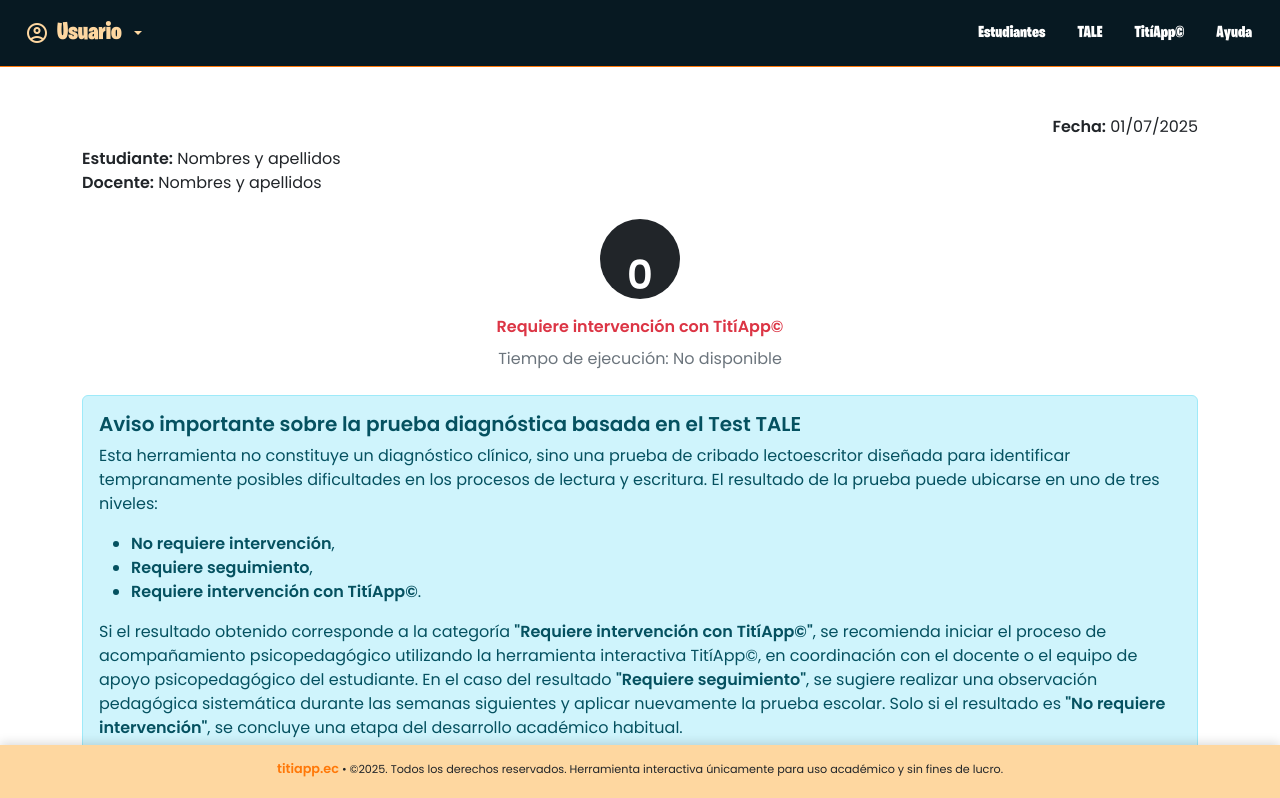
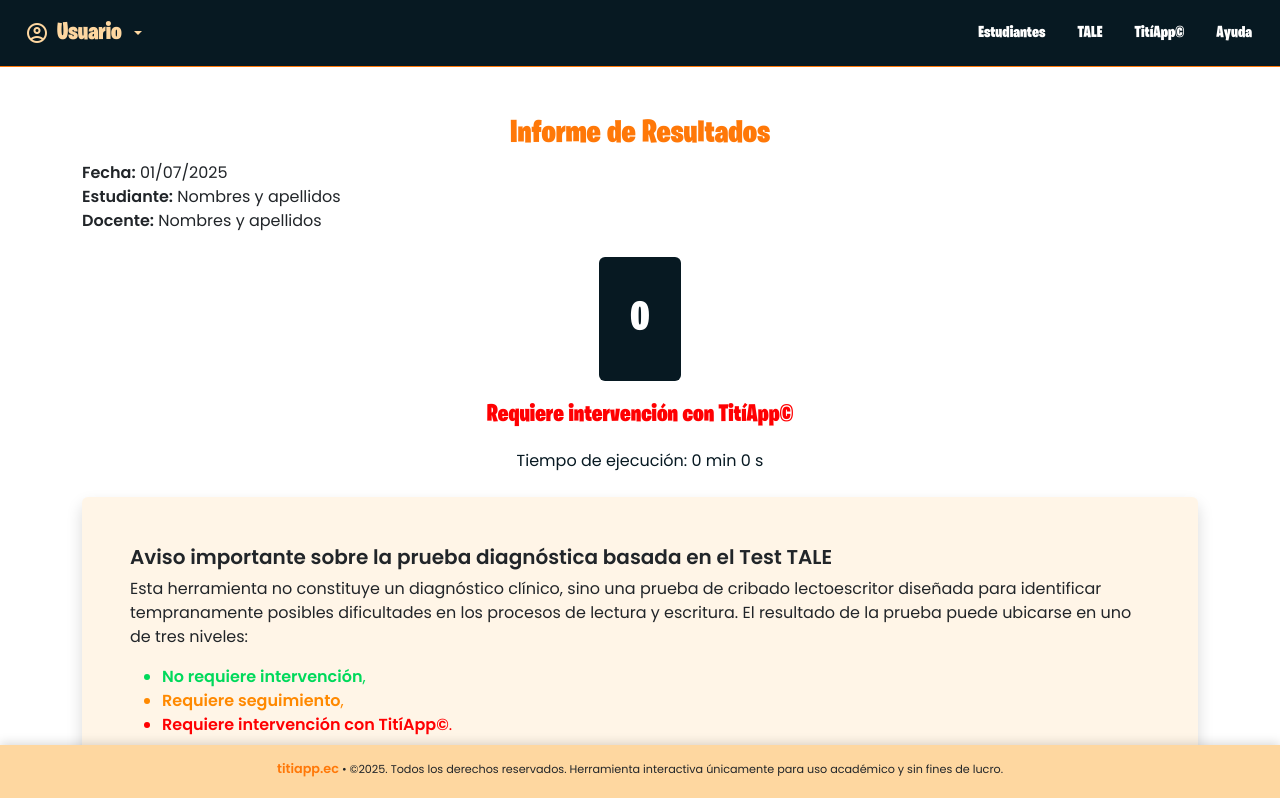
Before and after one commit to andrescaicedolopez11/titiapp_tale, a Vue app: page /Resultado in a window 1280 px wide. Shown: the top 798 px of the page. Built offline with nearby package versions, Linux system fonts and the light colour scheme.

Commit message:
Correcciones en Resultados y perEstudiantes

```diff
--- a/src/components/Estudiantes.vue
+++ b/src/components/Estudiantes.vue
@@ -19,10 +19,11 @@
             <p class="card-text">{{ calcularEdad(estudiante.fecha_nacimiento) }} años</p>
             <p class="card-text name_school">{{ estudiante.institucion }}</p>
             <div class="d-flex justify-content-center gap-3 mt-3">
-              <button type="button" class="btn btn_set" @click="irAIndicaciones">
-                <span class="material-symbols-outlined">troubleshoot</span>
-              </button>
-              <button type="button" class="btn btn_set">
+              <button type="button" class="btn btn_set" @click="irAIndicaciones(estudiante)">
+  <span class="material-symbols-outlined">troubleshoot</span>
+</button>
+
+              <button type="button" class="btn btn_set" @click="abrirFicha(estudiante.id)">
                 <span class="material-symbols-outlined">lab_profile</span>
               </button>
               <button type="button" class="btn btn_set" @click="abrirPerfil(estudiante.id)">
@@ -41,10 +42,8 @@
 
     <!-- Modal de Perfil Estudiante -->
     <div
-      v-if="mostrarModal"
-      class="modal fade show d-block"
-      tabindex="-1"
-      style="background: rgba(0, 0, 0, 0.5);"
+      v-if="mostrarModal" class="modal fade show d-block" tabindex="-1"
+style="background: rgba(0, 0, 0, 0.5);"
       role="dialog"
     >
       <div class="modal-dialog modal-dialog-centered modal-lg" role="document">
@@ -76,9 +75,11 @@
 const estudiantesFiltrados = ref([])
 const mostrarModal = ref(false)
 
-const irAIndicaciones = () => {
+const irAIndicaciones = (estudiante) => {
+  localStorage.setItem('nombreEstudiante', estudiante.nombres)
   router.push('/Indicaciones')
 }
+
 
 const cargarEstudiantes = async () => {
   const docenteId = localStorage.getItem('docente_id')
--- /dev/null
+++ b/src/components/Ficha.vue
@@ -0,0 +1,67 @@
+<template>
+  <div class="container  p-4 ">
+    <div class="text-center">
+            <h4 class="text-center mb-4 burbank seccion_titulo">Ficha de evaluación del estudiante</h4>
+
+     <img :src="estudiante.avatar" alt="Imagen de perfil de usuario" class="user_image rounded-circle border-3 border_color mx-auto d-block "/>
+      <p class="pt-4"><strong>Fecha:</strong> {{ fecha }}</p>
+      <p><strong>Estudiante:</strong> {{ estudiante.nombres }}</p>
+      <p><strong>Unidad educativa:</strong> {{ estudiante.institucion }}</p>
+      <p><strong>Provincia:</strong> {{ estudiante.provincia }}</p>
+      <p><strong>Ciudad:</strong> {{ estudiante.ciudad }}</p>
+      <p><strong>Fecha de nacimiento:</strong> {{ estudiante.fecha_nacimiento }}</p>
+
+      <div class="border rounded p-3 mt-4 w-100 mx-auto" :class="colorEvaluacion">
+        <p class="mb-1"><strong>Calificación:</strong> {{ estudiante.evaluacion }} aciertos</p>
+        <p class="mb-0"><strong>Valoración:</strong> {{ mensajeEvaluacion }}</p>
+      </div>
+    </div>
+  </div>
+</template>
+
+<script setup>
+import { computed, ref, onMounted } from 'vue'
+
+const estudiante = ref({})
+
+onMounted(() => {
+  const data = localStorage.getItem('estudianteSeleccionado')
+  if (data) {
+    estudiante.value = JSON.parse(data)
+  }
+})
+
+const fecha = new Date().toLocaleDateString('es-EC', {
+  day: '2-digit',
+  month: '2-digit',
+  year: 'numeric'
+})
+
+const mensajeEvaluacion = computed(() => {
+  const aciertos = estudiante.value.evaluacion || 0
+  if (aciertos >= 8) return 'No requiere intervención con TitíApp©'
+  if (aciertos >= 6) return 'Requiere seguimiento'
+  return 'Requiere intervención con TitíApp©'
+})
+
+const colorEvaluacion = computed(() => {
+  const aciertos = estudiante.value.evaluacion || 0
+  if (aciertos >= 8) return 'bg-confir text-light'
+  if (aciertos >= 6) return 'bg-alert text-light'
+  return 'bg-error text-light'
+})
+</script>
+
+<style scoped>
+.border {
+  border-radius: 1rem;
+  box-shadow: 0 0 6px rgba(0, 0, 0, 0.1);
+}
+.user_image {
+  width: 100px;
+  height: 100px;
+}
+.border_color {
+  border: solid 30px var(--complementary);
+}
+</style>
--- a/src/components/Oraciones.vue
+++ b/src/components/Oraciones.vue
@@ -46,24 +46,24 @@
 
 const ejercicios = [
   {
-    oracion: 'Mario salió de paseo con sus padres y hermanos. Caminaron por la calle y por la plaza. Subieron a un autobús  para ir mucho más lejos. Por la ventana, Mario mira el paisaje y pregunta a sus papás lo que no sabe.',
+    oracion: 'Esa hilera de puntitos negros y movedizos son hormigas. Están muy atareadas. Tienen que aprovechar el verano y recoger provisiones para los días tan oscuros del invierno. En verano recogen toda la comida que pueden y la meten en su nido.',
     opciones: [
-      { texto: 'Mario salió de paaseo ocn sus padres y hermanos.', esCorrecta: true },
-      { texto: 'El parque estaba muy lejos de su casa.', esCorrecta: false }
+      { texto: 'Las hormigas están muy atareadas recogiendo provisiones durante el verano para el invierno.', esCorrecta: true },
+      { texto: 'Las hormigas forman una hilera de puntitos negros y movedizos.', esCorrecta: false }
     ]
   },
   {
-    oracion: 'La maestra explicó detalladamente la tarea antes de que terminara la clase y pidió que se entregue mañana.',
+    oracion: 'El viejo tren está ahora en un museo. Una sala espaciosa, limpia, cuidada. Ya no sale a trabajar, ya ha terminado el período de fiestas y conmemoraciones. Ahora está ahí quietecito esperando que llegue el atardecer, porque en esos momentos vienen sus amigos a visitarle.',
     opciones: [
-      { texto: 'La maestra explicó la tarea y dio la fecha de entrega.', esCorrecta: true },
-      { texto: 'Los estudiantes salieron rápido de clase.', esCorrecta: false }
+      { texto: 'El viejo tren está en un museo, ya no trabaja y recibe visitas por la tarde.', esCorrecta: true },
+      { texto: 'La sala donde está el tren es espaciosa, limpia y cuidada.', esCorrecta: false }
     ]
   },
   {
-    oracion: 'El perro buscó su pelota debajo de la mesa y luego la llevó al jardín para jugar solo.',
+    oracion: 'Voy de paseo con mis padres y mis hermanos. Andamos por la calle, por el paseo y por la plaza. Algunas veces subimos al autobús y vamos más lejos. Vamos al parque. Lo miro todo y pregunto a mis padres lo que no sé.',
     opciones: [
-      { texto: 'El perro encontró su pelota y jugó con ella.', esCorrecta: true },
-      { texto: 'La mesa estaba en el comedor.', esCorrecta: false }
+      { texto: 'Salgo de paseo con mi familia, observo todo y hago preguntas a mis padres.', esCorrecta: true },
+      { texto: 'A veces tomamos el autobús para ir más lejos, como al parque.', esCorrecta: false }
     ]
   }
 ]
--- a/src/components/perEstudiante.vue
+++ b/src/components/perEstudiante.vue
@@ -7,7 +7,7 @@
         <!-- Nombres -->
         <div class="mb-3">
           <label class="form-label">Nombres y apellidos</label>
-          <input v-model="form.nombres" type="text" class="form-control"/>
+          <input v-model="form.nombres" type="text" class="form-control" />
         </div>
 
         <!-- Fecha de nacimiento -->
@@ -19,7 +19,7 @@
         <!-- Unidad Educativa -->
         <div class="mb-3">
           <label class="form-label">Unidad Educativa</label>
-          <input v-model="form.unidadEducativa" type="text" class="form-control"/>
+          <input v-model="form.unidadEducativa" type="text" class="form-control" />
         </div>
 
         <!-- Provincia -->
@@ -27,7 +27,7 @@
           <label class="form-label">Provincia</label>
           <select v-model="form.provincia" class="form-select">
             <option disabled selected>Seleccione una provincia</option>
-            <option v-for="prov in provincias" :key="prov" :value="prov">{{ prov }}</option>
+            <option v-for="prov in provincias" :key="prov">{{ prov }}</option>
           </select>
         </div>
 
@@ -80,9 +80,18 @@
         <div class="mb-4">
           <label class="form-label">Seleccione un avatar</label>
           <div class="d-flex flex-wrap gap-3">
-            <label v-for="(avatar, index) in avatars" :key="index" style="cursor: pointer;" :class="{ 'border-primary': form.avatar === avatar }">
+            <label
+              v-for="(avatar, index) in avatars"
+              :key="index"
+              style="cursor: pointer;"
+              :class="{ 'border border-primary': form.avatar === avatar }"
+            >
               <input type="radio" :value="avatar" v-model="form.avatar" class="d-none" />
-              <img :src="avatar" class="user_image rounded-circle border-3 border_color mx-auto mt-1" :style="{ opacity: form.avatar === avatar ? 1 : 0.4 }" />
+              <img
+                :src="`/src/assets/${avatar}`"
+                class="user_image rounded-circle border-3 border_color mx-auto mt-1"
+                :style="{ opacity: form.avatar === avatar ? 1 : 0.4 }"
+              />
             </label>
           </div>
         </div>
@@ -101,10 +110,20 @@
 import { reactive, onMounted } from 'vue'
 import axios from 'axios'
 
-const props = defineProps({
-  id: String
-})
+const props = defineProps({ id: String })
 const emit = defineEmits(['cerrar', 'eliminado'])
+
+const provincias = [
+  'Azuay', 'Bolívar', 'Cañar', 'Carchi', 'Chimborazo', 'Cotopaxi', 'El Oro',
+  'Esmeraldas', 'Galápagos', 'Guayas', 'Imbabura', 'Loja', 'Los Ríos', 'Manabí',
+  'Morona Santiago', 'Napo', 'Orellana', 'Pastaza', 'Pichincha', 'Santa Elena',
+  'Santo Domingo', 'Sucumbíos', 'Tungurahua', 'Zamora Chinchipe'
+]
+
+const avatars = [
+  'user_1.jpg', 'user_2.jpg', 'user_3.jpg',
+  'user_4.jpg', 'user_5.jpg'
+]
 
 const form = reactive({
   nombres: '',
@@ -131,7 +150,7 @@
       form.genero = estudiante.genero
       form.lenguaNativa = estudiante.lengua_nativa
       form.bilingue = estudiante.bilingue
-      form.avatar = estudiante.avatar
+      form.avatar = estudiante.avatar?.split('/').pop() || ''
     }
   } catch (error) {
     console.error('Error al cargar estudiante:', error)
@@ -146,13 +165,10 @@
 
 const eliminar = () => {
   alert('Registro eliminado')
-  emit('eliminado', props.id)  // 👈 emitimos el ID eliminado
-  emit('cerrar')               // 👈 cerramos el modal
+  emit('eliminado', props.id)
+  emit('cerrar')
 }
 </script>
-
-
-
 <style scoped>
 .btn_relleno {
   background-color: var(--complementary);
--- /dev/null
+++ b/src/pages/FichaEstudiante.vue
@@ -0,0 +1,12 @@
+<template>
+  <div>
+   <Ficha/>
+
+
+  </div>
+</template>
+
+<script setup>
+
+import Ficha from '@/components/Ficha.vue'
+</script>
--- a/src/pages/Resultado.vue
+++ b/src/pages/Resultado.vue
@@ -3,39 +3,29 @@
    <NavBar />
 
   <div class="container py-5" ref="resultadoPDF">
+        <h3 class="text-center burbank seccion_titulo">Informe de Resultados</h3>
 
-    <div class="text-end mb-2">
-      <strong>Fecha:</strong> {{ fechaActual }}
-    </div>
+
     <div class="mb-2">
+      <strong>Fecha:</strong> {{ fechaActual }}<br />
       <strong>Estudiante:</strong> {{ nombreEstudiante }}<br />
       <strong>Docente:</strong> {{ nombreDocente }}
     </div>
 
     <div class="text-center my-4">
-      <div class="bg-dark text-white rounded-circle d-inline-block px-4 py-3 fs-1">
+      <div class=" burbank box d-inline-block padding fs-1 rounded">
         {{ store.aciertos }}
       </div>
       <div class="mt-3">
-        <span
-          v-if="store.aciertos >= 8"
-          class="text-success fw-bold"
-        >
-          No requiere intervención con TitíApp©
-        </span>
-        <span
-          v-else-if="store.aciertos >= 6"
-          class="text-warning fw-bold"
-        >
+        <p v-if="store.aciertos >= 8" class="confirm-color burbank fw-bold" >
+          No requiere intervención con TitíApp© </p>
+        <p v-else-if="store.aciertos >= 6" class="alert-color burbank fw-bold">
           Requiere seguimiento
-        </span>
-        <span
-          v-else
-          class="text-danger fw-bold"
-        >
+        </p>
+        <p v-else class="error-color burbank fw-bold">
           Requiere intervención con TitíApp©
-        </span>
-        <div class="mt-2 text-secondary">
+        </p>
+        <div class="mt-2 textcolor-color">
           Tiempo de ejecución:
           <span>{{ tiempoFormateado }}</span>
 
@@ -43,15 +33,15 @@
       </div>
     </div>
 
-    <div class="alert alert-info">
-      <h5 class="fw-bold">Aviso importante sobre la prueba diagnóstica basada en el Test TALE</h5>
+    <div class="p-5 card shadow padding_caja bg_container lh-base">
+      <h5 class="fw-bold ">Aviso importante sobre la prueba diagnóstica basada en el Test TALE</h5>
       <p>
         Esta herramienta no constituye un diagnóstico clínico, sino una prueba de cribado lectoescritor diseñada para identificar tempranamente posibles dificultades en los procesos de lectura y escritura. El resultado de la prueba puede ubicarse en uno de tres niveles:
       </p>
       <ul>
-        <li><strong>No requiere intervención</strong>,</li>
-        <li><strong>Requiere seguimiento</strong>,</li>
-        <li><strong>Requiere intervención con TitíApp©</strong>.</li>
+        <li class="confirm-color"><strong>No requiere intervención</strong>,</li>
+        <li class="alert-color"><strong>Requiere seguimiento</strong>,</li>
+        <li class="error-color"><strong>Requiere intervención con TitíApp©</strong>.</li>
       </ul>
       <p>
         Si el resultado obtenido corresponde a la categoría <strong>"Requiere intervención con TitíApp©"</strong>, se recomienda iniciar el proceso de acompañamiento psicopedagógico utilizando la herramienta interactiva TitíApp©, en coordinación con el docente o el equipo de apoyo psicopedagógico del estudiante. En el caso del resultado <strong>"Requiere seguimiento"</strong>, se sugiere realizar una observación pedagógica sistemática durante las semanas siguientes y aplicar nuevamente la prueba escolar. Solo si el resultado es <strong>"No requiere intervención"</strong>, se concluye una etapa del desarrollo académico habitual.
@@ -74,7 +64,7 @@
     </div>
 
     <div class="text-center mt-4">
-      <button class="btn btn-primary" @click="descargarPDF">Descargar informe en PDF</button>
+      <button class="btn btn_primario px-4 burbank text_btn" @click="descargarPDF">Descargar Informe</button>
     </div>
     <p class="margin_bottom">&NonBreakingSpace;</p>
   </div>
@@ -88,6 +78,8 @@
 import { useEvaluacionStore } from '@/stores/evaluacionStore'
 import { ref, computed, onMounted } from 'vue'
 import html2pdf from 'html2pdf.js'
+
+
 
 const store = useEvaluacionStore()
 const resultadoPDF = ref(null)
@@ -115,7 +107,6 @@
 
 const tiempoFormateado = computed(() => {
   const total = store.tiempoTotal
-  if (!store.tiempoInicio || !store.tiempoFin || total <= 0) return 'No disponible'
   const minutos = Math.floor(total)
   const segundos = Math.round((total - minutos) * 60)
   return `${minutos} min ${segundos} s`
@@ -125,7 +116,7 @@
   const element = resultadoPDF.value
   const opt = {
     margin: 0.5,
-    filename: `Informe_${nombreEstudiante.value.replace(/\s+/g, '_')}.pdf`,
+    filename: `Informe_Resultados.pdf`,
     image: { type: 'jpeg', quality: 0.98 },
     html2canvas: { scale: 2 },
     jsPDF: { unit: 'in', format: 'letter', orientation: 'portrait' }
@@ -136,13 +127,12 @@
 
 
 <style scoped>
-.bg-dark.rounded-circle {
-  width: 80px;
-  height: 80px;
-  line-height: 80px;
-  text-align: center;
-  font-size: 2rem;
-  font-weight: bold;
-  border-radius: 50%;
+
+.box{
+  background-color: var(--textcolor)!important;
+  color:var(--light)!important;
+}
+.padding{
+  padding:2rem
 }
 </style>
--- a/src/pages/Sesion.vue
+++ b/src/pages/Sesion.vue
@@ -11,7 +11,6 @@
 <script setup>
 import NavBar from '@/components/NavBar.vue'
 import Header from '@/components/Header.vue'
-//import Buscador from '@/components/Buscador.vue'
 import Estudiantes from '@/components/Estudiantes.vue'
 import Footer from '@/components/Footer.vue'
 </script>
--- a/src/router/index.js
+++ b/src/router/index.js
@@ -9,6 +9,7 @@
 import Novedades from '@/pages/Novedades.vue'
 import Tale from '@/pages/Tale.vue'
 import Ayuda from '@/pages/Ayuda.vue'
+import FichaEstudiante from '@/pages/FichaEstudiante.vue'
 import Indicaciones from '@/pages/Indicaciones.vue'
 import EjercicioLetras from '@/pages/EjercicioLetras.vue'
 import EjercicioSilabas from '@/pages/EjercicioSilabas.vue'
@@ -26,6 +27,7 @@
   { path: '/Novedades', component: Novedades },
   { path: '/Tale', component: Tale },
   { path: '/Ayuda', component: Ayuda },
+  {path: '/FichaEstudiante', component: FichaEstudiante },
   { path: '/Indicaciones', component: Indicaciones },
   { path: '/EjercicioLetras', component: EjercicioLetras },
   { path: '/EjercicioSilabas', component: EjercicioSilabas },
--- a/src/style.css
+++ b/src/style.css
@@ -103,6 +103,9 @@
 .text_btn{
     font-size: 1.2rem !important;
 }
+.text_light{
+    color:var(--light)
+}
 
 
 a:link, a:visited{
@@ -156,6 +159,15 @@
 .info-color {
   color: var(--info) !important;
 }
+.bg-error {
+  background-color: var(--error) !important;
+}
+.bg-alert {
+  background-color: var(--alert) !important;
+}
+.bg-confirm {
+  background-color: var(--confirm) !important;
+}
 .instruccion{
   font-family: 'OpenDyslexic';
   font-size: 5rem !important;
```
